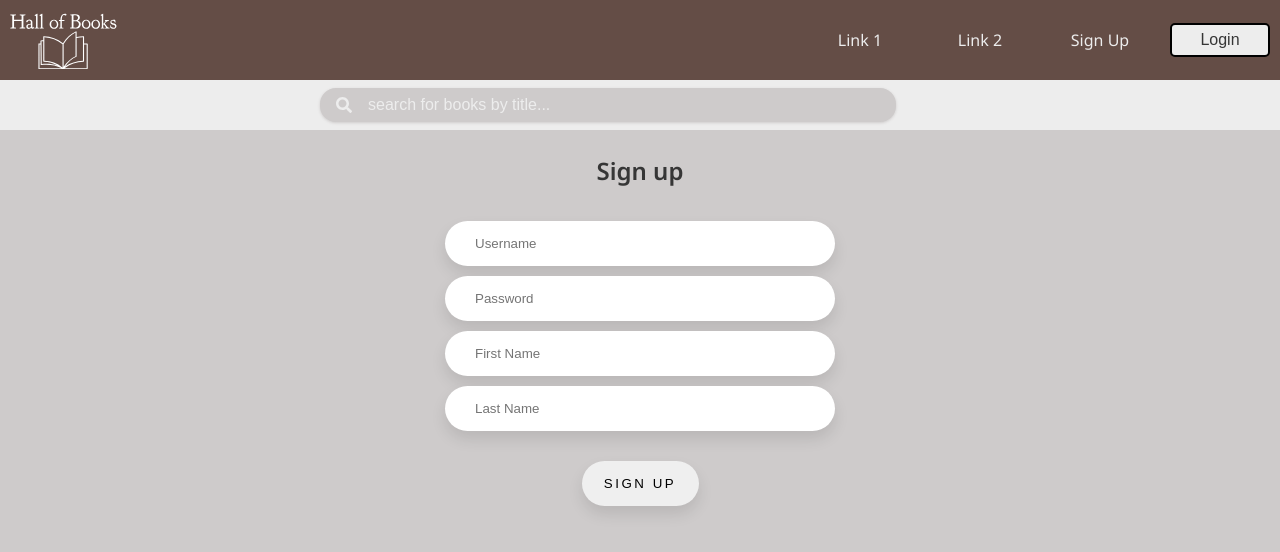
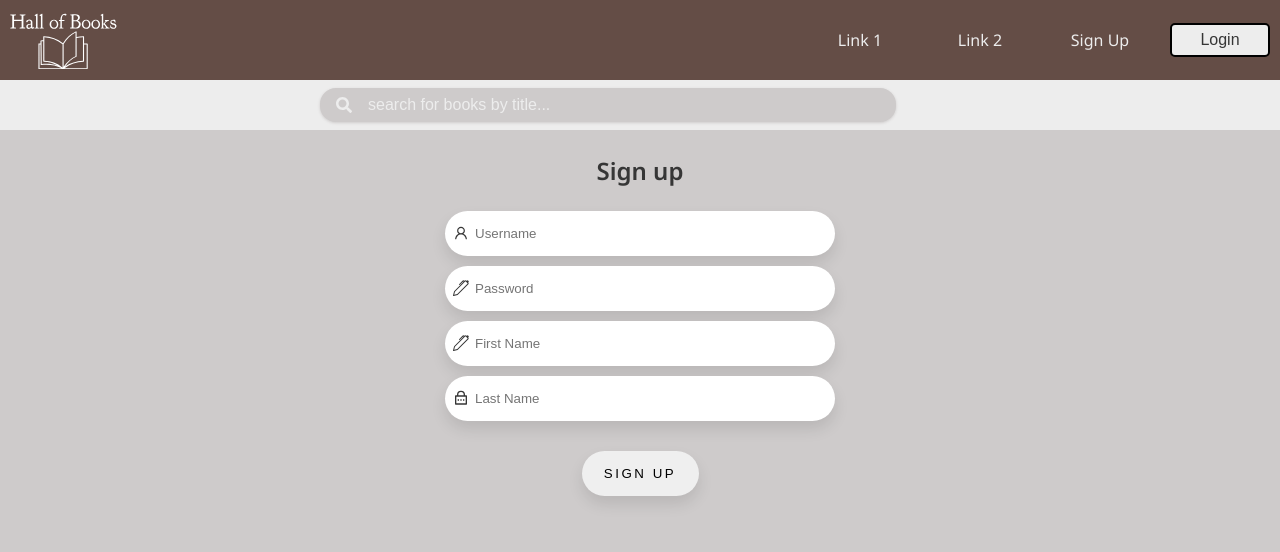
Before and after one commit to anna-bc/hall-of-books-frontend, a React (Create React App) app: page /sign-up in a window 1280 px wide. Shown: the top 552 px of the page. Built offline with nearby package versions, Linux system fonts and the light colour scheme; a web font is replaced by a local one.

Commit message:
added icons to input fields as styling

```diff
--- a/src/container/RegistrationForm/RegistrationForm.scss
+++ b/src/container/RegistrationForm/RegistrationForm.scss
@@ -10,6 +10,16 @@
     display: flex;
     flex-direction: column;
     gap: 30px;
+
+    &__wrapper {
+        position: relative;
+
+        svg {
+            position: absolute;
+            left: 8px;
+            top: 30%;
+        }
+    }
 
     &__inputs {
         display: flex;
--- a/src/container/RegistrationForm/RegistrationForm.tsx
+++ b/src/container/RegistrationForm/RegistrationForm.tsx
@@ -1,4 +1,7 @@
 import React, { useState } from "react";
+import { BsPen } from "react-icons/bs"
+import { AiOutlineUser } from "react-icons/ai";
+import { RiLockPasswordLine } from "react-icons/ri";
 import "./RegistrationForm.scss";
 
 function RegistrationForm() {
@@ -15,7 +18,8 @@ function RegistrationForm() {
       <h3>Sign up</h3>
       <form className="RegistrationForm__form">
         <div className="RegistrationForm__form__inputs">
-            <i className=""></i>
+          <div className="RegistrationForm__form__wrapper">
+            <AiOutlineUser />
             <input
               className="RegistrationForm__form__input"
               type="text"
@@ -28,6 +32,9 @@ function RegistrationForm() {
                 })
               }
             ></input>
+          </div>
+        <div className="RegistrationForm__form__wrapper">
+            <BsPen />
             <input
             className="RegistrationForm__form__input"
             type="password"
@@ -40,6 +47,9 @@ function RegistrationForm() {
               })
             }
           ></input>
+          </div>
+          <div className="RegistrationForm__form__wrapper">
+            <BsPen />
           <input
             className="RegistrationForm__form__input"
             type="text"
@@ -52,6 +62,9 @@ function RegistrationForm() {
               })
             }
           ></input>
+          </div>
+          <div className="RegistrationForm__form__wrapper">
+            <RiLockPasswordLine />
             <input
               className="RegistrationForm__form__input"
               type="text"
@@ -65,6 +78,7 @@ function RegistrationForm() {
               }
             ></input>
           </div>
+        </div>
         <input
           className="RegistrationForm__form__input RegistrationForm__form__input-button"
           type="submit"
```
Lines whose indentation alone changed are shown as unchanged.
